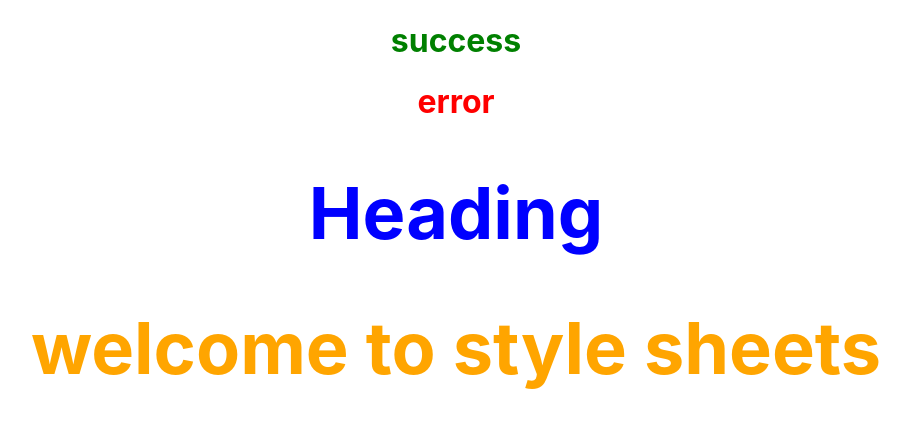
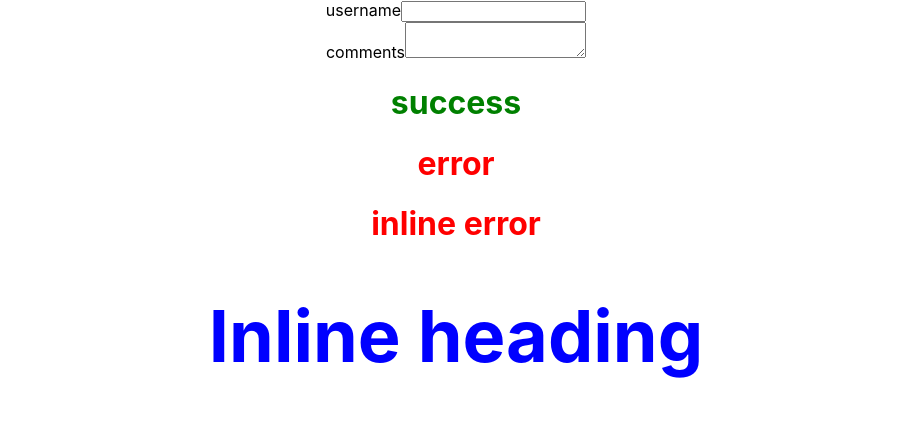
Before and after one commit to abdultanveer/dxcreactapp, a React (Create React App) app: page / in a window 1280 px wide. Shown: the top 429 px of the page, without its empty margins (184-1094 px from the left). Built offline with nearby package versions, Linux system fonts and the light colour scheme.

Commit message:
form handling

```diff
--- a/src/App.js
+++ b/src/App.js
@@ -15,22 +15,25 @@
 import Inline from './components/Inline';
 import './appStyles.css'
 import styles from './appStyles.module.css'
+import Form from './components/Form';
 
 
 function App() {
   return (
     <div className="App">
-    <h1 className = {styles.success}>success</h1>
-    <h1 className = 'error'>error</h1>
+    <Form/>
 
-    <Inline/>
-    <Stylesheet  enabled = {true}/>
-    <Table/>
-    <NameList/>
-    <UserGreeting/>
+      <h1 className={styles.success}>success</h1>
+      <h1 className='error'>error</h1>
 
-    <ParentComponent/>
-    <EventBind/>
+      <Inline />
+      <Stylesheet enabled={true} />
+      <Table />
+      <NameList />
+      <UserGreeting />
+
+      <ParentComponent />
+      <EventBind />
 
     </div>
   );
--- /dev/null
+++ b/src/components/Form.js
@@ -0,0 +1,37 @@
+import React, { Component } from 'react'
+
+class Form extends Component {
+
+constructor(props) {
+    super(props)
+
+    this.state = {
+         username: '',
+         comments: ''
+    }
+}
+
+
+    handleUsernameChange = (event) => {
+        this.setState({
+            username: event.target.value
+        })
+    }
+
+    render() {
+        return (
+            <form>
+                <div>
+                    <label>username</label>
+                    <input type='text' value ={this.state.username} onChange = {this.handleUsernameChange} />
+                </div>
+                <div>
+                    <label>comments</label>
+                    <textarea value = {this.state.comments }></textarea>
+                </div>
+            </form>
+        )
+    }
+}
+
+export default Form
--- a/src/components/Inline.js
+++ b/src/components/Inline.js
@@ -11,7 +11,8 @@
 function Inline() {
     return (
         <div>
-            <h1 style = {heading}>Heading</h1>
+            <h1 className='error'>inline error</h1> {/*error style is locally scoped no need to import */}
+            <h1 style={heading}>Inline heading</h1>
         </div>
     )
 }
```
